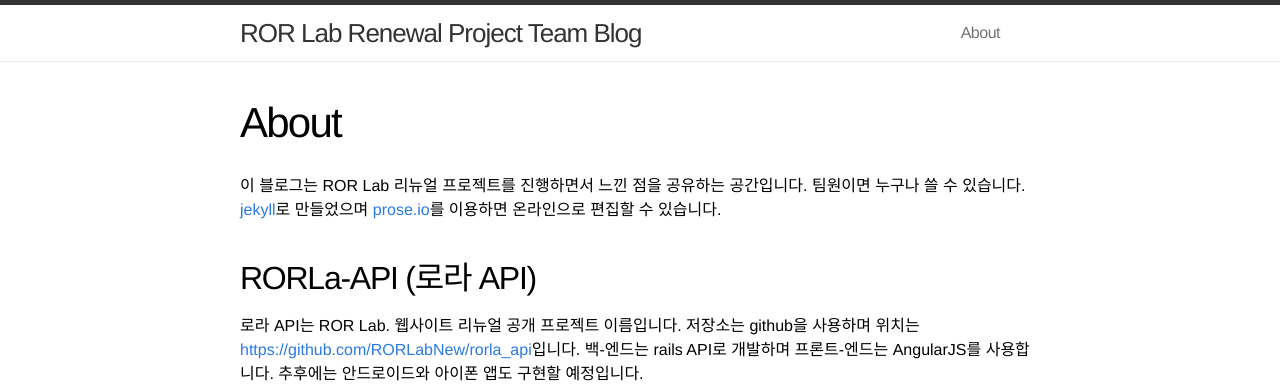
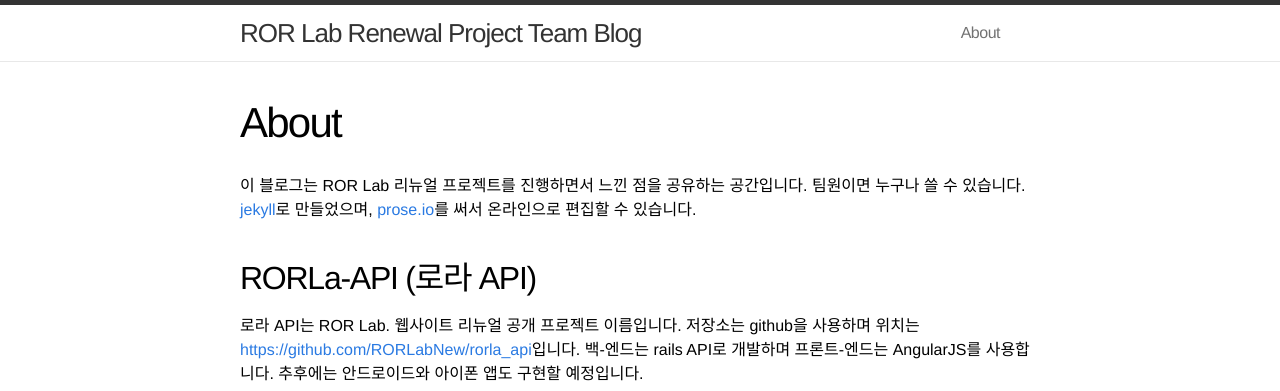
Before and after one commit to RORLabNew/rorlabnew.github.io, a Jekyll site: the page built from about.md, in a window 1280 px wide. Shown: the top 391 px of the page. Built offline with Jekyll 4.4.1, drawn with Linux system fonts in a browser that asks for light colours.

Commit message:
Updated about.md

```diff
--- a/about.md
+++ b/about.md
@@ -5,7 +5,7 @@ permalink: /about/
 published: true
 ---
 
-이 블로그는 ROR Lab 리뉴얼 프로젝트를 진행하면서 느낀 점을 공유하는 공간입니다. 팀원이면 누구나 쓸 수 있습니다. [jekyll](http://jekyllrb.com/)로 만들었으며 [prose.io](http://prose.io/)를 이용하면 온라인으로 편집할 수 있습니다.
+이 블로그는 ROR Lab 리뉴얼 프로젝트를 진행하면서 느낀 점을 공유하는 공간입니다. 팀원이면 누구나 쓸 수 있습니다. [jekyll](http://jekyllrb.com/)로 만들었으며, [prose.io](http://prose.io/)를 써서 온라인으로 편집할 수 있습니다.
 
 ## RORLa-API (로라 API)
 로라 API는 ROR Lab. 웹사이트 리뉴얼 공개 프로젝트 이름입니다. 저장소는 github을 사용하며 위치는 [https://github.com/RORLabNew/rorla_api](https://github.com/RORLabNew/rorla_api)입니다. 백-엔드는 rails API로 개발하며 프론트-엔드는 AngularJS를 사용합니다. 추후에는 안드로이드와 아이폰 앱도 구현할 예정입니다.
```
